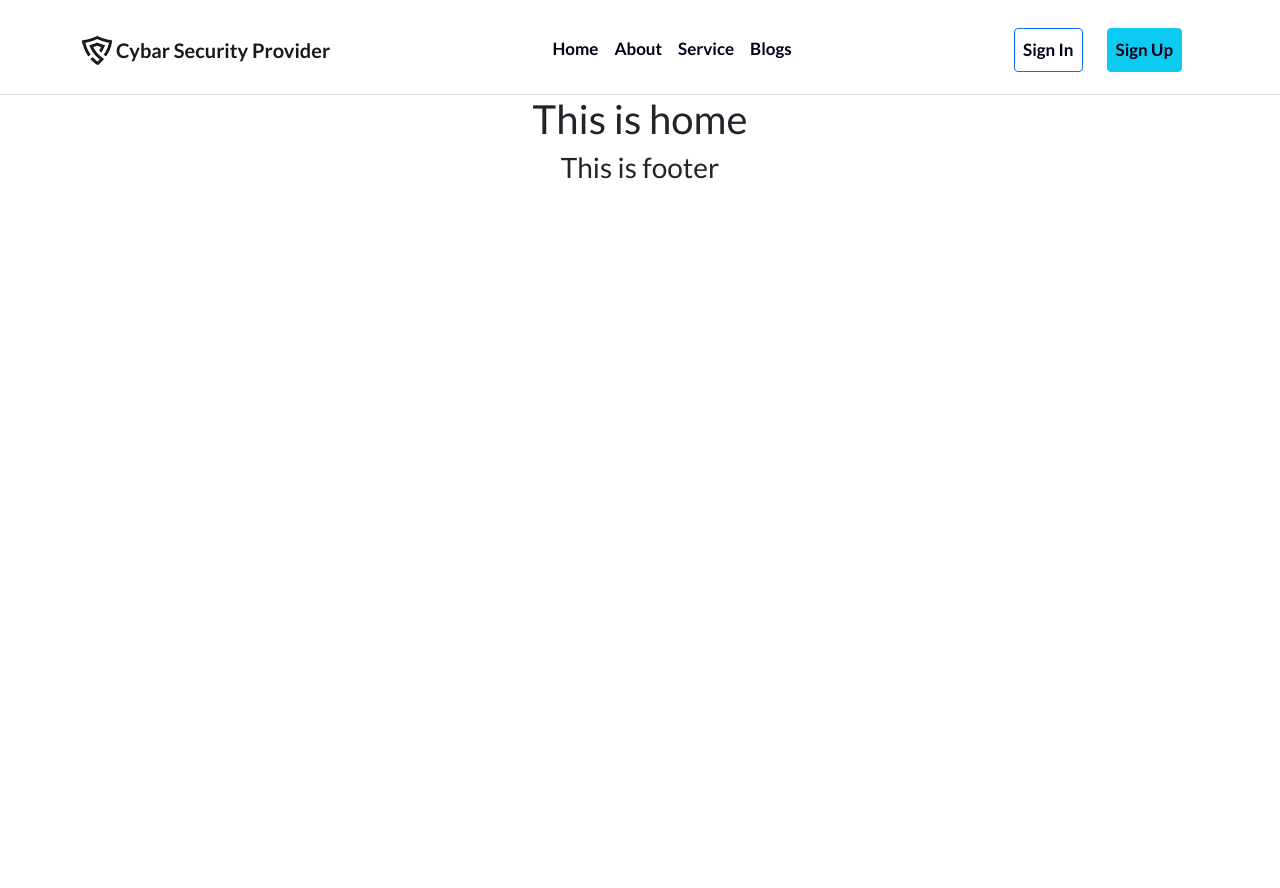
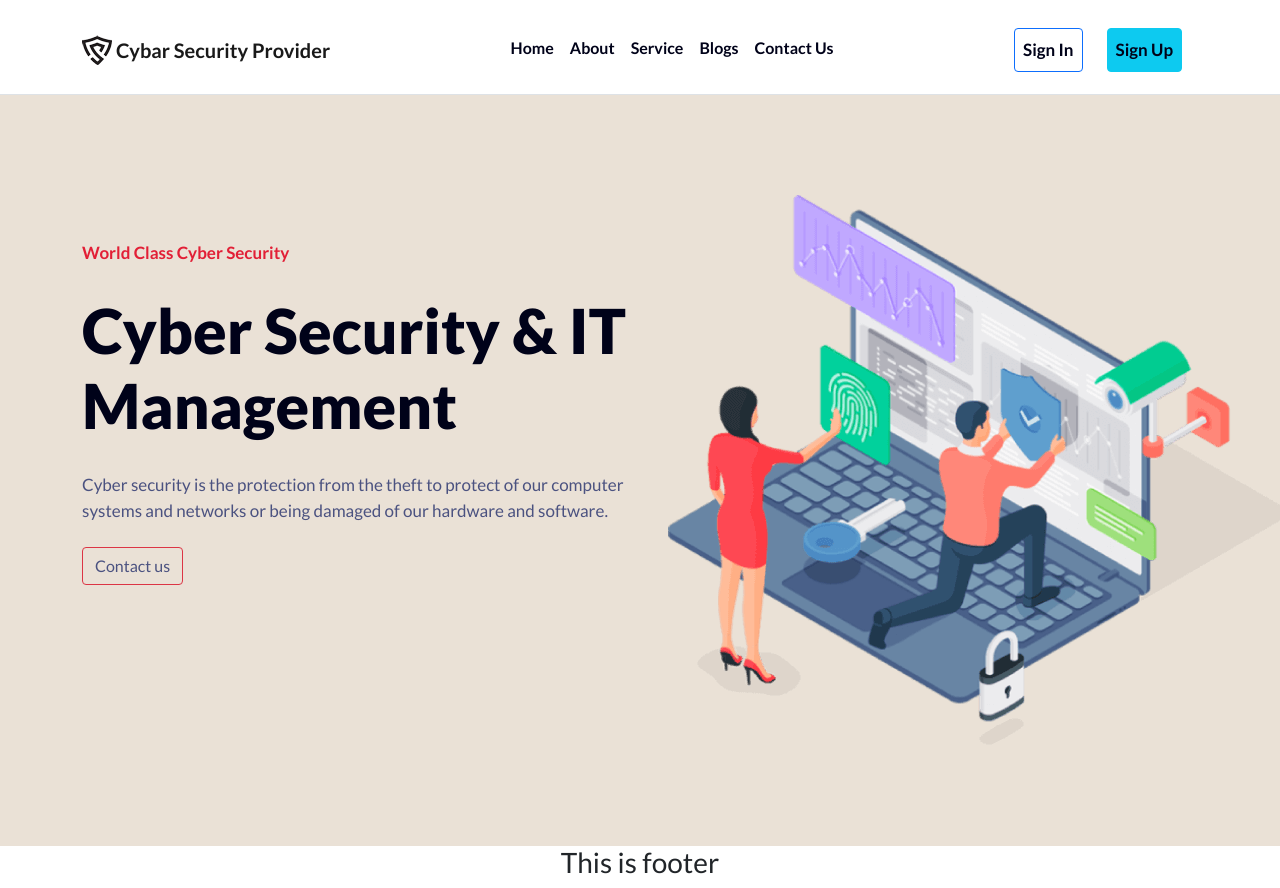
Before and after one commit to TouhinTechnical/Assignment_10_by_pHeru, a React (Create React App) app in the folder cyber-security/: page / in a window 1280 px wide. Before the commit the page ends 800 px from the top, so only its background shows below. Built offline with nearby package versions, Linux system fonts and the light colour scheme.

Commit message:
Banner area Created

```diff
--- a/cyber-security/public/index.html
+++ b/cyber-security/public/index.html
@@ -26,7 +26,7 @@
     -->
     <title>Cyber Security Provider</title>
     <!-- Google Fonts -->
-    <link href="https://fonts.googleapis.com/css2?family=Lato:wght@400;700&display=swap" rel="stylesheet">
+    <link href="https://fonts.googleapis.com/css2?family=Lato:wght@400;700;900&display=swap" rel="stylesheet">
     <!-- React  Bootstrap -->
     <link rel="stylesheet" href="https://cdn.jsdelivr.net/npm/bootstrap@5.1.3/dist/css/bootstrap.min.css" integrity="sha384-1BmE4kWBq78iYhFldvKuhfTAU6auU8tT94WrHftjDbrCEXSU1oBoqyl2QvZ6jIW3" crossorigin="anonymous" />
 
--- a/cyber-security/src/App.js
+++ b/cyber-security/src/App.js
@@ -9,6 +9,7 @@ import Service from './Pages/Home/Service/Service';
 import Blogs from './Pages/Blogs/Blogs';
 import SignIn from './Pages/SignIn/SignIn';
 import SignUp from './Pages/SignUp/SignUp';
+import ContactUs from './Pages/ContactUs/ContactUs';
 
 
 function App() {
@@ -21,6 +22,7 @@ function App() {
         <Route path='/about' element={<About/>} />
         <Route path='/service' element={<Service/>} />
         <Route path='/blogs' element={<Blogs/>} />
+        <Route path='contactus' element={<ContactUs/>}/>
         <Route path='/signin' element={<SignIn/>} />
         <Route path='/signup' element={<SignUp/>} />
         <Route path='*' element={<Page404/>}/>
--- /dev/null
+++ b/cyber-security/src/Pages/ContactUs/ContactUs.js
@@ -0,0 +1,11 @@
+import React from 'react';
+
+const ContactUs = () => {
+    return (
+        <div>
+            <h1 className="text-center">This is contact page</h1>
+        </div>
+    );
+};
+
+export default ContactUs;
--- a/cyber-security/src/Pages/Home/Banner/Banner.js
+++ b/cyber-security/src/Pages/Home/Banner/Banner.js
@@ -0,0 +1,29 @@
+import React from 'react';
+import { Link } from 'react-router-dom';
+import Image from '../../../images/Banner/banner-img.png';
+import '../../Shared/CustomCss/CustomCss.css';
+const Banner = () => {
+    return (
+        <section className='bannerArea ptb-100 bg-PearlBush'>
+            <div className="container">
+                <div className="row">
+                    <div className="col-6">
+                        <div className="textContent mt-5">
+                            <h5 className='fw-700 fs-17 text-AlizarinCrimson'>World Class Cyber Security</h5>
+                            <h1 className='fw-900 fs-62 text-BlackRussian mtb-30'>Cyber Security & IT Management</h1>
+                            <p className=' fs-17 text-EastBay'>Cyber security is the protection from the theft to protect of our computer systems and networks or being damaged of our hardware and software.</p>
+                            <Link to="/contactus" className='btn btn-outline-danger mt-2 text-EastBay'>Contact us</Link>
+                        </div>
+                    </div>
+                    <div className="col-6">
+                        <div className="imgContent ms-3">
+                            <img src={Image} alt="Photu" />
+                        </div>
+                    </div>
+                </div> {/* Row */}
+            </div> {/* Container */}
+        </section>
+    );
+};
+
+export default Banner;
--- a/cyber-security/src/Pages/Home/Home/Home.js
+++ b/cyber-security/src/Pages/Home/Home/Home.js
@@ -1,9 +1,10 @@
 import React from 'react';
+import Banner from '../Banner/Banner';
 
 const Home = () => {
     return (
         <div>
-            <h1 className='text-center'>This is home</h1>
+            <Banner></Banner>
         </div>
     );
 };
--- a/cyber-security/src/Pages/Shared/CustomCss/CustomCss.css
+++ b/cyber-security/src/Pages/Shared/CustomCss/CustomCss.css
@@ -3,6 +3,7 @@
     padding: 0;
     box-sizing: border-box;
     font-family: 'Lato', sans-serif;
+    font-size: 16px;
 }
 /* Borders */
 .border-bottom{
@@ -12,17 +13,41 @@
 .h-95{
     height: 95px;
 }
+/* Padding */
 .ptb-28{
     padding: 28px 0;
+}
+.ptb-100{
+    padding: 100px 0;
+}
+/* Margin */
+.mtb-30{
+    margin: 30px 0;
+}
+/* Background */
+.bg-PearlBush{
+    background: #eae1d6;
 }
 /* Colors */
 .text-BlackRussian{
     color: #000219;
 }
+.text-AlizarinCrimson{
+    color: #e21f36;
+}
+.text-EastBay{
+    color: #4b5280;
+}
 /* Fonts */
 .fw-700{
     font-weight: 700;
 }
+.fw-900{
+    font-weight: 900;
+}
 .fs-17{
     font-size: 17px;
 }
+.fs-62{
+    font-size: 62px;
+}
--- a/cyber-security/src/Pages/Shared/Header/Header.js
+++ b/cyber-security/src/Pages/Shared/Header/Header.js
@@ -27,6 +27,7 @@ const Header = () => {
                                         <Nav.Link as={CustomLink} to="/about" className='text-BlackRussian'>About</Nav.Link>
                                         <Nav.Link as={CustomLink} to="/service" className='text-BlackRussian'>Service</Nav.Link>
                                         <Nav.Link as={CustomLink} to="/blogs" className='text-BlackRussian'>Blogs</Nav.Link>
+                                        <Nav.Link as={CustomLink} to="/contactus" className='text-BlackRussian'>Contact Us</Nav.Link>
                                     </Nav>
                                     <Nav className="justify-content-end flex-grow-1 pe-3">
                                         <Nav.Link as={CustomLink} to="/signin" className='btn btn-outline-primary fs-17 fw-700 text-BlackRussian'>Sign In</Nav.Link>
```
Also changed, not shown: cyber-security/src/images/Banner/banner-img.png (added).
